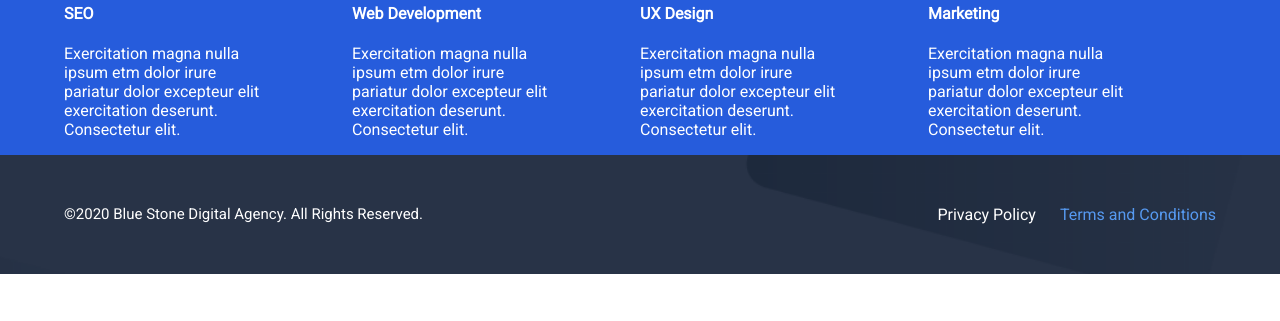
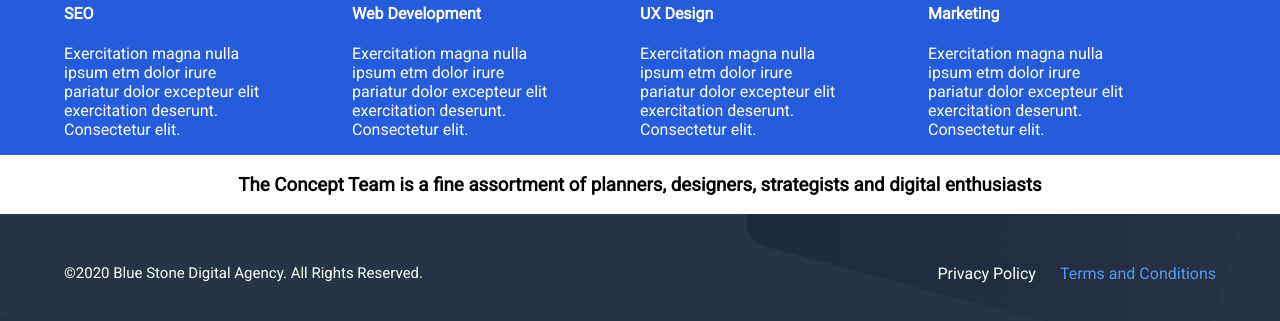
Before and after one commit to Jacob0293/Digital-Agency-Website, a plain HTML site: page index.html in a window 1280 px wide. Shown: the part 2013-2334 px from the top of the page. Before the commit the page ends 2287 px from the top, so only its background shows below. Drawn offline with Linux system fonts and the light colour scheme; a web font is replaced by a local one.

Commit message:
added h3 tag and centered it in staff section

```diff
--- a/css/style.css
+++ b/css/style.css
@@ -254,3 +254,7 @@ span#terms{
 	width: 70%;
 	text-align: left;
 }
+
+#staff h3 {
+	text-align: center;
+}
--- a/index.html
+++ b/index.html
@@ -137,7 +137,10 @@
 		</div>
 	</section>
 	<section id="staff">
-
+		<div class="container">
+			<h3>The Concept Team is a fine assortment of planners,
+			designers, strategists and digital enthusiasts</h3>
+		</div>
 	</section>
 	<section id="copyright">
 		<div class="container">
```
